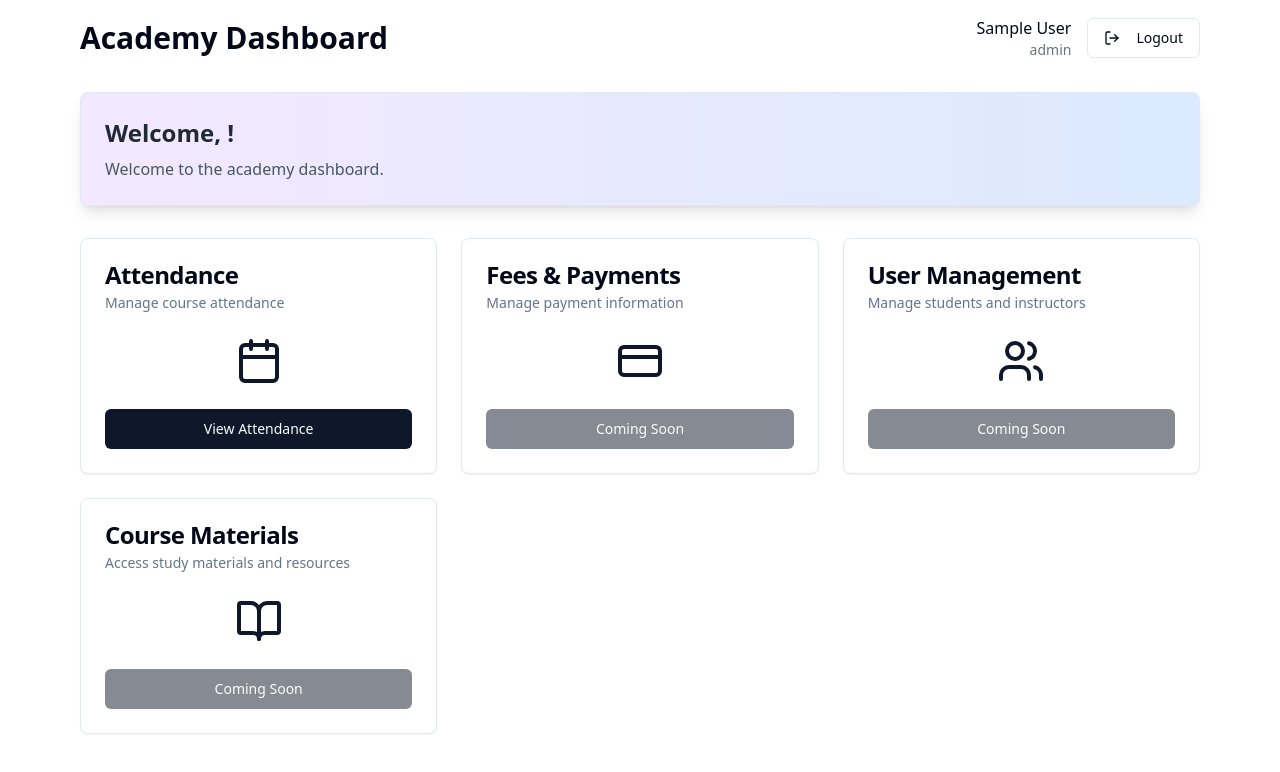
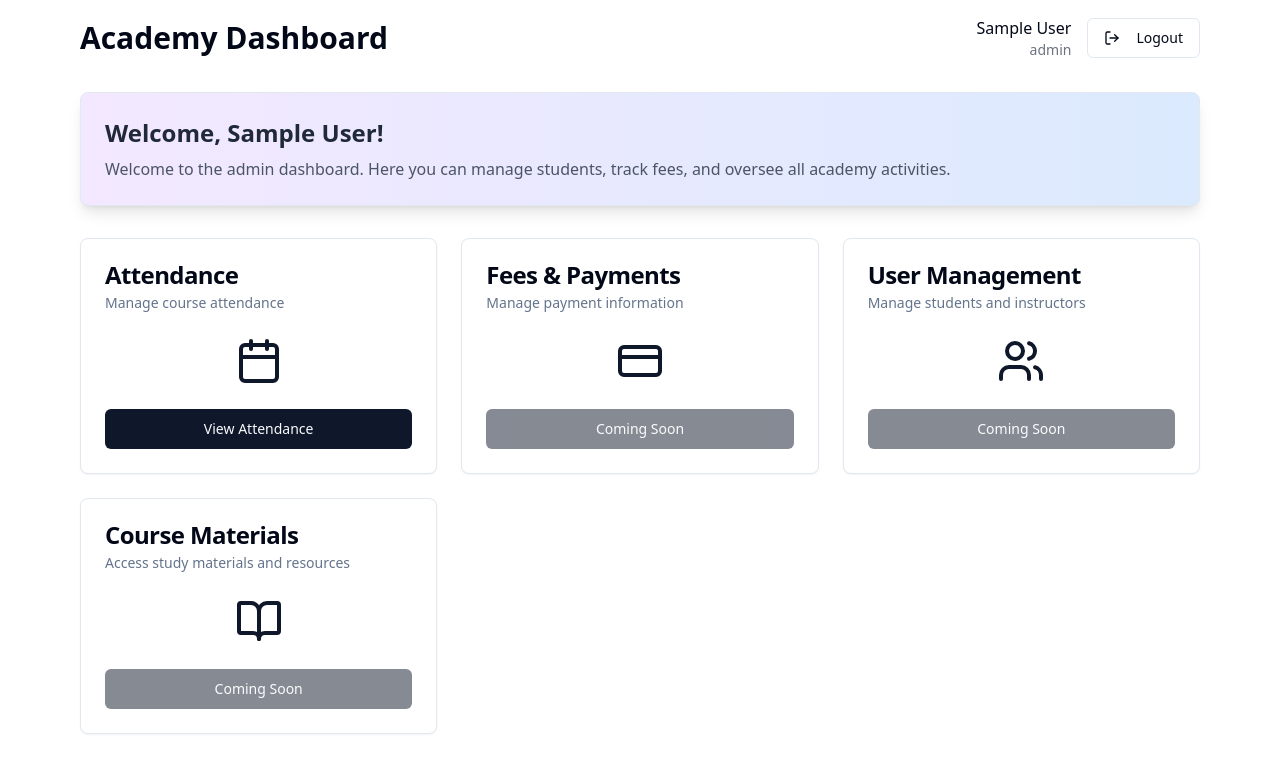
Before and after one commit to PiyushChaturvedii/login-leaf-saver, a React (Vite) app: page /dashboard in a window 1280 px wide. Shown: the top 772 px of the page. Built offline with nearby package versions, Linux system fonts and the light colour scheme; sample sign-in values are in the browser's storage.

Commit message:
Fix type error in Dashboard component
The `WelcomeMessage` component in `Dashboard.tsx` was receiving incorrect props.  This commit addresses a type error related to the props passed to `WelcomeMessage`.

```diff
--- a/src/components/WelcomeMessage.tsx
+++ b/src/components/WelcomeMessage.tsx
@@ -2,14 +2,14 @@
 import { Card } from "@/components/ui/card";
 
 interface WelcomeProps {
-  name: string;
-  role: string;
+  userName: string;
+  userRole: string;
   message?: string;
 }
 
-export const WelcomeMessage = ({ name, role, message }: WelcomeProps) => {
+export const WelcomeMessage = ({ userName, userRole, message }: WelcomeProps) => {
   const getWelcomeText = () => {
-    switch (role) {
+    switch (userRole) {
       case 'admin':
         return "Welcome to the admin dashboard. Here you can manage students, track fees, and oversee all academy activities.";
       case 'instructor':
@@ -24,7 +24,7 @@ export const WelcomeMessage = ({ name, role, message }: WelcomeProps) => {
   return (
     <Card className="bg-gradient-to-r from-purple-100 to-blue-100 p-6 shadow-lg mb-6">
       <div className="flex flex-col space-y-2">
-        <h1 className="text-2xl font-bold text-gray-800">Welcome, {name}!</h1>
+        <h1 className="text-2xl font-bold text-gray-800">Welcome, {userName}!</h1>
         <p className="text-gray-600">{getWelcomeText()}</p>
         {message && <p className="text-sm text-gray-500 mt-2">{message}</p>}
       </div>
```
